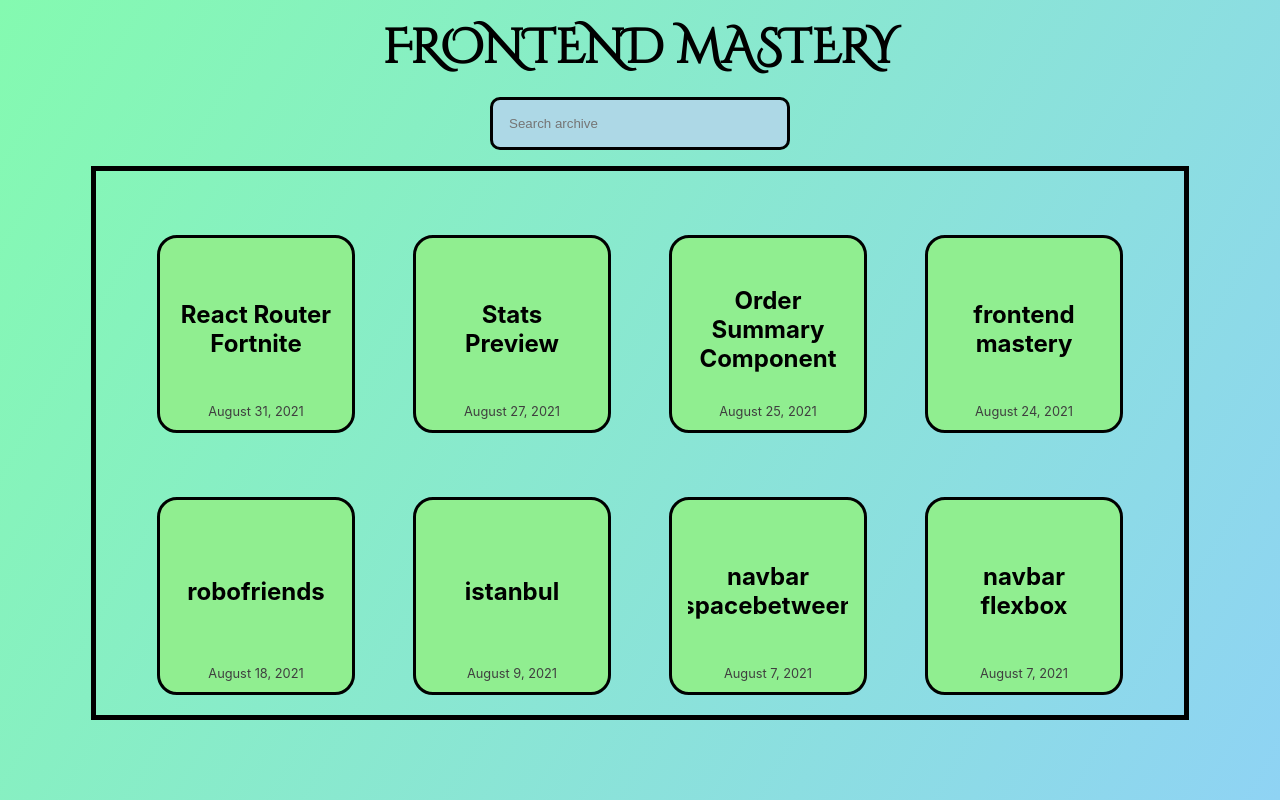
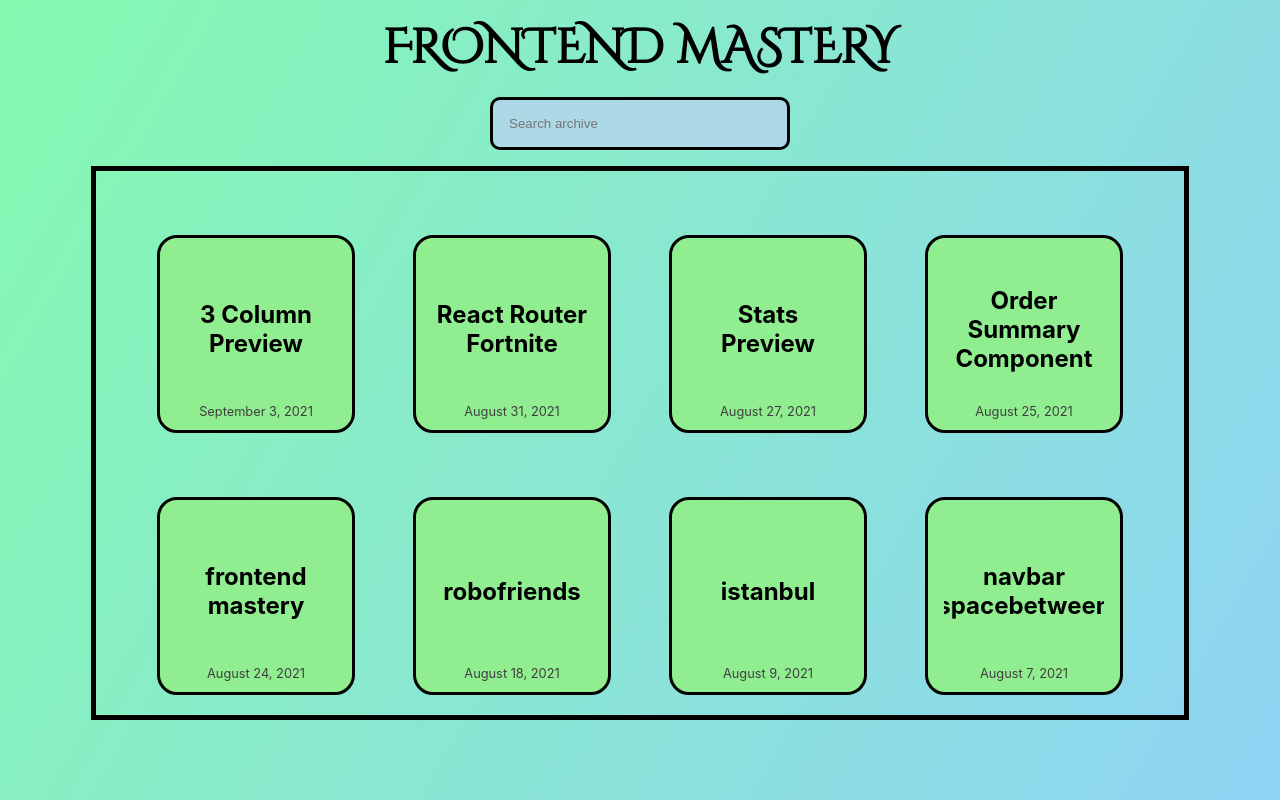
Before and after one commit to rodelcdavid/frontend-mastery, a React (Create React App) app: page / in a window 1280 px wide. Built offline with nearby package versions, Linux system fonts and the light colour scheme.

Commit message:
added 3-column-preview to archivelist

```diff
--- a/src/archiveList.js
+++ b/src/archiveList.js
@@ -95,6 +95,13 @@ export const archiveList = [
     title: 'React Router Fortnite',
     date: 'August 31, 2021',
     link: 'https://rodelcdavid.github.io/react-router-fortnite/'
+},
+
+{
+    id: 15,
+    title: '3 Column Preview',
+    date: 'September 3, 2021',
+    link: 'https://rodelcdavid.github.io/archive-ui-practice/files/3-column-preview'
 }
 
 ];
```
